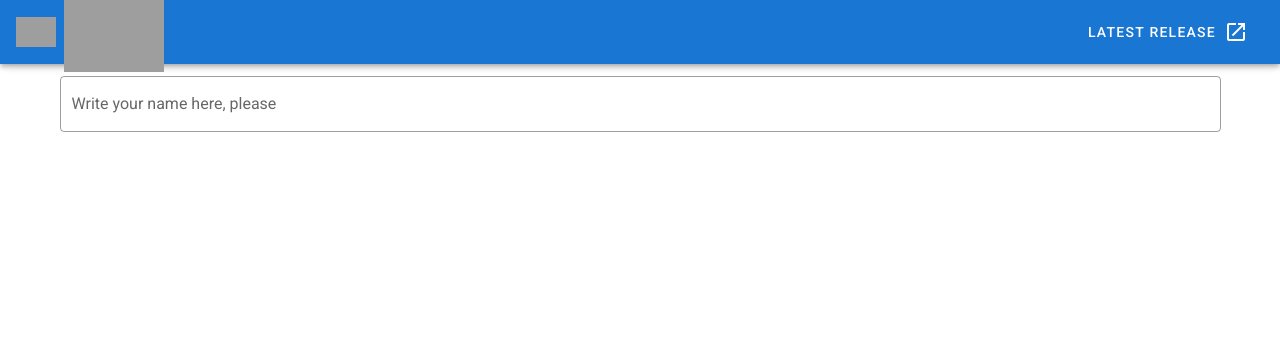
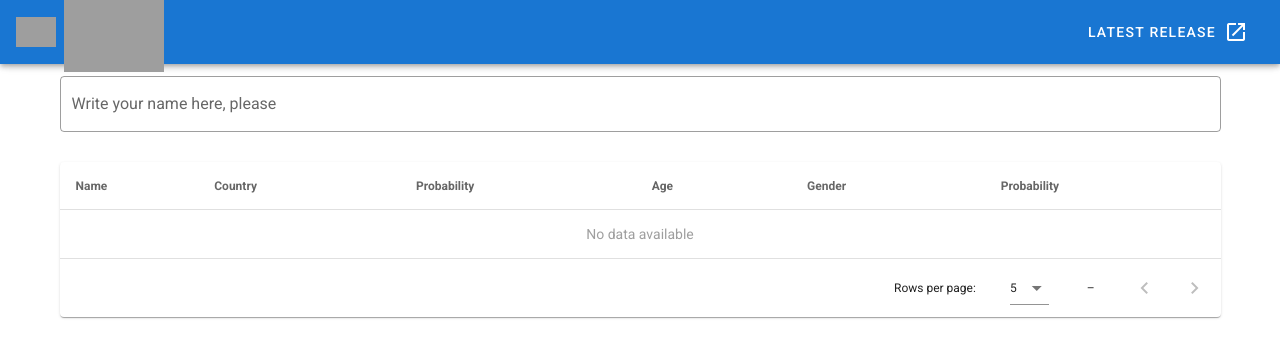
Before and after one commit to inincevic/WebApp_DZ2403, a Vue app: page /#/ in a window 1280 px wide. Shown: the top 358 px of the page. Built offline with nearby package versions, Linux system fonts and the light colour scheme; grey boxes are pictures that could not be loaded.

Commit message:
Everything prints propperly in the table

```diff
--- a/src/views/HomeView.vue
+++ b/src/views/HomeView.vue
@@ -7,6 +7,12 @@
         clearable
         @change="getName($event)"
       ></v-text-field>
+      <v-data-table
+        :headers="headers"
+        :items="finalData"
+        :items-per-page="5"
+        class="elevation-1"
+      ></v-data-table>
     </v-container>
   </v-form>
 </template>
@@ -21,29 +27,71 @@ export default {
     age: {},
     gender: {},
     nationality: {},
+    starterMixedData: [],
+    finalData: [],
+    headers: [
+      {
+        text: "Name",
+        align: "start",
+        sortable: false,
+        value: "name",
+      },
+      { text: "Country", value: "country" },
+      { text: "Probability", value: "nationality probabiliy" },
+      { text: "Age", value: "age" },
+      { text: "Gender", value: "gender" },
+      { text: "Probability", value: "gender probability" },
+    ],
   }),
 
   methods: {
-    getName(name) {
-      this.agify(name);
-      this.genderize(name);
-      this.nationalize(name);
+    async getName(name) {
+      this.finalData = [];
+
+      await this.agify(name);
+      await this.genderize(name);
+      await this.nationalize(name);
+
+      let firstArray = [];
+      this.starterMixedData = [this.age, this.gender, this.nationality];
+      this.starterMixedData = this.starterMixedData[2].country.forEach(
+        (country) =>
+          firstArray.push([
+            this.starterMixedData[0],
+            this.starterMixedData[1],
+            country,
+          ])
+      );
+      let secondArray = [];
+      firstArray.forEach((array) =>
+        secondArray.push({
+          name: array[0].name,
+          age: array[0].age,
+          gender: array[1].gender,
+          "gender probability": array[1].probability,
+          country: array[2].country_id,
+          "nationality probability": array[2].probability,
+        })
+      );
+      secondArray.forEach((object) => this.finalData.push(object));
     },
 
     async agify(name) {
       let tempAge = await fetch("https://api.agify.io/?name=" + name);
       this.age = await tempAge.json();
-      console.log(this.age.age)
+      console.log(this.age.age);
     },
     async genderize(name) {
-      let tempGender = await fetch("https://api.agify.io/?name=" + name);
+      let tempGender = await fetch("https://api.genderize.io/?name=" + name);
       this.gender = await tempGender.json();
-      console.log(this.gender.gender)
+      console.log(this.gender.gender);
     },
     async nationalize(name) {
-      let tempNationality = await fetch("https://api.agify.io/?name=" + name);
+      let tempNationality = await fetch(
+        "https://api.nationalize.io/?name=" + name
+      );
       this.nationality = await tempNationality.json();
-      console.log(this.nationality.nationality)
+      console.log(this.nationality.country);
     },
   },
 };
```
